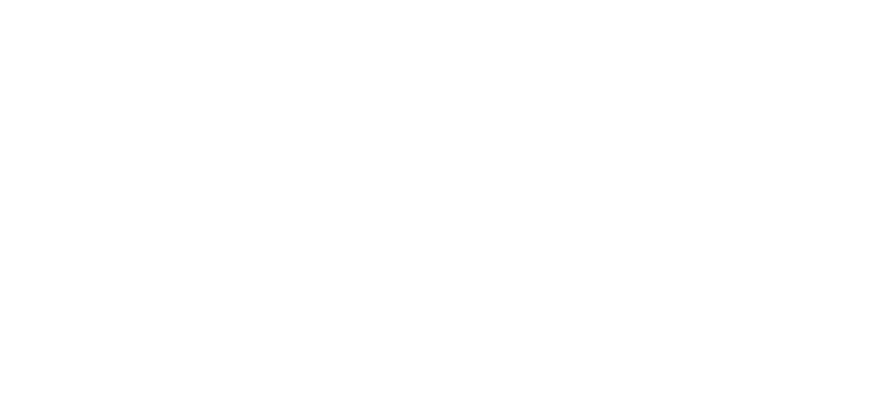
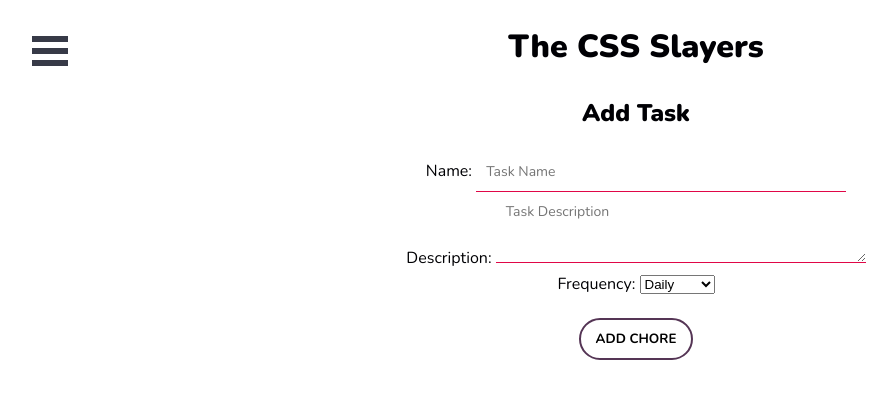
Before and after one commit to codyleyhan/churro, a React (Create React App) app: page /addchore in a window 1280 px wide. Shown: the top 398 px of the page, without its empty margins (4-900 px from the left). Built offline with nearby package versions, Linux system fonts and the light colour scheme.

Commit message:
all of it

```diff
--- a/public/index.html
+++ b/public/index.html
@@ -1,17 +1,28 @@
 <!DOCTYPE html>
 <html lang="en">
   <head>
-    <meta charset="utf-8">
-    <link rel="shortcut icon" href="%PUBLIC_URL%/favicon.ico">
-    <meta name="viewport" content="width=device-width, initial-scale=1, shrink-to-fit=no">
-    <meta name="theme-color" content="#000000">
+    <meta charset="utf-8" />
+    <link rel="shortcut icon" href="%PUBLIC_URL%/favicon.ico" />
+    <meta
+      name="viewport"
+      content="width=device-width, initial-scale=1, shrink-to-fit=no"
+    />
+    <meta name="theme-color" content="#000000" />
     <!--
       manifest.json provides metadata used when your web app is added to the
       homescreen on Android. See https://developers.google.com/web/fundamentals/web-app-manifest/
     -->
-    <link rel="manifest" href="%PUBLIC_URL%/manifest.json">
-    <link href="https://fonts.googleapis.com/css?family=Nunito:300,400,700,900|Playfair+Display" rel="stylesheet">
-    <link rel="stylesheet" href="https://use.fontawesome.com/releases/v5.5.0/css/all.css" integrity="sha384-B4dIYHKNBt8Bc12p+WXckhzcICo0wtJAoU8YZTY5qE0Id1GSseTk6S+L3BlXeVIU" crossorigin="anonymous">
+    <link rel="manifest" href="%PUBLIC_URL%/manifest.json" />
+    <link
+      href="https://fonts.googleapis.com/css?family=Nunito:300,400,700,900|Playfair+Display"
+      rel="stylesheet"
+    />
+    <link
+      rel="stylesheet"
+      href="https://use.fontawesome.com/releases/v5.5.0/css/all.css"
+      integrity="sha384-B4dIYHKNBt8Bc12p+WXckhzcICo0wtJAoU8YZTY5qE0Id1GSseTk6S+L3BlXeVIU"
+      crossorigin="anonymous"
+    />
     <!--
       Notice the use of %PUBLIC_URL% in the tags above.
       It will be replaced with the URL of the `public` folder during the build.
@@ -21,12 +32,10 @@
       work correctly both with client-side routing and a non-root public URL.
       Learn how to configure a non-root public URL by running `npm run build`.
     -->
-    <title>React App</title>
+    <title>Churro :)</title>
   </head>
   <body>
-    <noscript>
-      You need to enable JavaScript to run this app.
-    </noscript>
+    <noscript> You need to enable JavaScript to run this app. </noscript>
     <div id="root"></div>
     <!--
       This HTML file is a template.
--- a/src/App.js
+++ b/src/App.js
@@ -1,11 +1,12 @@
-import React from 'react';
+import React from "react";
 import { BrowserRouter as Router, Route } from "react-router-dom";
 
-import Main from './components/Main';
-import NewGroup from './components/NewGroup';
-import MyTasks from './components/MyTasks';
+import Main from "./components/Main";
+import NewGroup from "./components/NewGroup";
+import MyTasks from "./components/MyTasks";
+import AddChore from "./components/AddChore";
 
-import './styles/index.scss';
+import "./styles/index.scss";
 
 const App = () => (
   <Router basename={process.env.PUBLIC_URL}>
@@ -15,6 +16,7 @@
       <Route path="/tasks" exact component={MyTasks} />
       <Route path="/tasks/:id" exact component={MyTasks} />
       <Route path="/tasks/:id/complete" component={MyTasks} />
+      <Route path="/addchore" exact component={AddChore} />
     </main>
   </Router>
 );
--- /dev/null
+++ b/src/components/AddChore.js
@@ -0,0 +1,63 @@
+import React, { Component } from "react";
+import { Redirect } from "react-router-dom";
+
+import NavBar from "./NavBar";
+import Input from "./Input";
+import Button from "./Button";
+
+import "../styles/AddChore.scss";
+
+class AddChore extends Component {
+  constructor(props) {
+    super(props);
+    this.state = {
+      redirect: false
+    };
+  }
+
+  addChore = () => {
+    // TODO: USE FIREBASE TO ADD CHORE AND REDIRECT AS CALLBACK
+    this.setState({ redirect: true });
+    console.log(this.state.redirect);
+  };
+
+  renderRedirect = () => {
+    if (this.state.redirect) {
+      return <Redirect to="/tasks" />;
+    }
+  };
+
+  render() {
+    return (
+      <div>
+        {this.renderRedirect()}
+        <NavBar />
+        <div className="MyTasks center">
+          <h1>The CSS Slayers</h1>
+          <h2>Add Task</h2>
+          Name: <Input id="task-name-id" placeholder="Task Name" />
+          <br />
+          Description:{" "}
+          <textarea
+            className="text-input"
+            id="task-desc-id"
+            placeholder="Task Description"
+          />
+          <br />
+          Frequency:{" "}
+          <select id="task-freq-id" defaultValue="daily">
+            <option value="daily">Daily</option>
+            <option value="weekly">Weekly</option>
+            <option value="biweekly">Biweekly</option>
+          </select>
+          <br />
+          <Button stylename="" onClick={this.addChore}>
+            Add Chore
+          </Button>
+        </div>
+      </div>
+    );
+  }
+}
+
+export default AddChore;
--- /dev/null
+++ b/src/components/AddChoreButton.js
@@ -0,0 +1,9 @@
+import React from "react";
+
+import "../styles/AddChoreButton.scss";
+
+const AddChoreButton = props => {
+  return <button className="chore-button">+</button>;
+};
+
+export default AddChoreButton;
--- a/src/components/MyTasks.js
+++ b/src/components/MyTasks.js
@@ -1,62 +1,77 @@
-import React, { Component } from 'react';
+import React, { Component } from "react";
+import { Link } from "react-router-dom";
 
-import TaskCard from './TaskCard';
-import FocusedTask from './FocusedTask';
-import NavBar from './NavBar';
+import TaskCard from "./TaskCard";
+import FocusedTask from "./FocusedTask";
+import NavBar from "./NavBar";
+import AddChoreButton from "./AddChoreButton";
 
-import store from '../store';
-import '../styles/MyTasks.scss';
+import store from "../store";
+import "../styles/MyTasks.scss";
 
 class MyTasks extends Component {
   render() {
     let focusedTask;
 
-    const tasks = store.tasks.reduce((m, task) => {
+    const tasks = store.tasks.reduce(
+      (m, task) => {
         if (this.props.match.params.id) {
           if (task.id === this.props.match.params.id) {
             focusedTask = task;
           }
         }
 
-      if (task.currentQueue[0] === '908fdsg09dfg809') {
+        if (task.currentQueue[0] === "908fdsg09dfg809") {
           m[task.schedule].push(task);
-      } else if (task.currentQueue[1] === '908fdsg09dfg809') {
+        } else if (task.currentQueue[1] === "908fdsg09dfg809") {
           m["Coming up"].push(task);
         }
 
         return m;
-    }, {
-      "Daily": [],
-      "Weekly": [],
-      "Biweekly": [],
-      "Monthly": [],
+      },
+      {
+        Daily: [],
+        Weekly: [],
+        Biweekly: [],
+        Monthly: [],
         "As needed": [],
-      "Coming up": [],
-    });
+        "Coming up": []
+      }
+    );
 
-    let complete = this.props.match.url.includes('complete');
+    let complete = this.props.match.url.includes("complete");
 
     const cards = Object.entries(tasks).map(kv => {
       console.log(kv);
-      return (<TaskCard key={kv[0]} title={kv[0]} tasks={kv[1]} complete={complete} completed_task={focusedTask} />)
-    })
+      return (
+        <TaskCard
+          key={kv[0]}
+          title={kv[0]}
+          tasks={kv[1]}
+          complete={complete}
+          completed_task={focusedTask}
+        />
+      );
+    });
 
     console.log(focusedTask);
     return (
       <div>
-      <NavBar > lit </NavBar>
+        <NavBar />
         <div className="MyTasks">
-
           <h1 className="center">The CSS Slayers</h1>
           <h2 className="center">My Tasks</h2>
 
           <section className="my-tasks-columns">
-         <div className="my-tasks-cards">
-          {cards}
-         </div>
-         {focusedTask && (<FocusedTask task={focusedTask} complete={complete} />)}
+            <div className="my-tasks-cards">{cards}</div>
+            {focusedTask && (
+              <FocusedTask task={focusedTask} complete={complete} />
+            )}
           </section>
         </div>
+        <Link to="/addchore">
+          <AddChoreButton />
+        </Link>
       </div>
     );
   }
--- a/src/components/NavBar.js
+++ b/src/components/NavBar.js
@@ -1,41 +1,30 @@
-import React from 'react';
+import React from "react";
 import { Link } from "react-router-dom";
 import { Route, NavLink, withRouter } from "react-router-dom";
 import { push as Menu } from "react-burger-menu";
 
-import store from '../store';
+import store from "../store";
 
-import '../styles/NavBar.scss'
-import CircleInitials from './CircleInitials';
+import "../styles/NavBar.scss";
+import CircleInitials from "./CircleInitials";
 
-
-const NavBar = ({team}) => {
+const NavBar = ({ team }) => {
   return (
-        <Menu
-        >
-          <NavLink
-            exact
-            className="link"
-            to={"/"}
-          >
-            HOME
-          </NavLink>
-          <NavLink
-            exact
-            className="link"
-            to={"/"}
-          >
-            INFO
-          </NavLink>
-          <NavLink
-            exact
-            className="link"
-            to={"/tasks"}
-          >
-            TASKS
-          </NavLink>
-        </Menu>
-  )
-}
+    <Menu>
+      <NavLink exact className="link" to={"/"}>
+        HOME
+      </NavLink>
+      <NavLink exact className="link" to={"/tasks"}>
+        TASKS
+      </NavLink>
+      <NavLink exact className="link" to={"/addchore"}>
+        ADD TASK
+      </NavLink>
+      <NavLink exact className="link" to={"/tasks"}>
+        INFO
+      </NavLink>
+    </Menu>
+  );
+};
 
 export default NavBar;
--- /dev/null
+++ b/src/styles/AddChore.scss
@@ -0,0 +1,18 @@
+@import "fonts";
+@import "colors";
+
+.text-input {
+  padding: 10px;
+  border: 0;
+  border-bottom: 1px solid $red;
+  width: 350px;
+  height: 50px;
+
+  font-family: $font-body;
+  font-weight: 300;
+  font-size: $font-size-input;
+
+  &:focus {
+    outline: none;
+  }
+}
--- /dev/null
+++ b/src/styles/AddChoreButton.scss
@@ -0,0 +1,27 @@
+@import "fonts";
+@import "colors";
+
+.chore-button {
+  position: fixed;
+  width: 48px;
+  height: 48px;
+  right: 36px;
+  bottom: 36px;
+  border: 2px solid $purple;
+  background-color: $white;
+  border-radius: 24px;
+  font-size: 24px;
+  font-weight: 700;
+  color: $purple;
+
+  &:hover {
+    background-color: $purple;
+    color: $white;
+    cursor: pointer;
+    transform: scale(1.1);
+  }
+
+  &:focus {
+    outline: none;
+  }
+}
--- a/src/styles/NavBar.scss
+++ b/src/styles/NavBar.scss
@@ -1,3 +1,6 @@
+@import "fonts";
+@import "colors";
+
 /* Position and sizing of burger button */
 .bm-burger-button {
   position: fixed;
@@ -22,7 +25,6 @@
 .bm-cross {
   background: #bdc3c7;
 }
-
 
 /* General sidebar styles */
 .bm-menu {
```
Also changed, not shown: public/manifest.json, 1 other file (tests, documents, lock files or other folders). Lines whose indentation alone changed are shown as unchanged.
